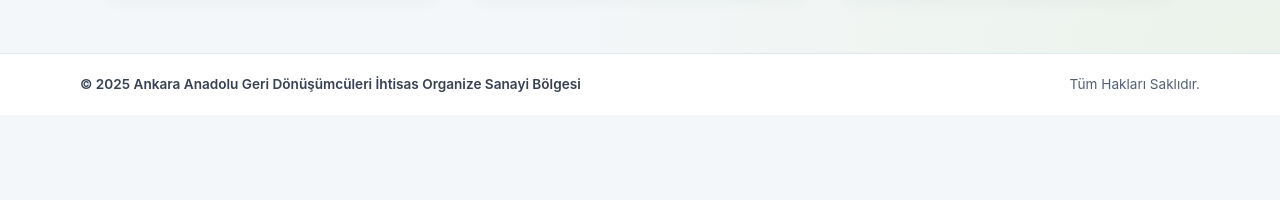
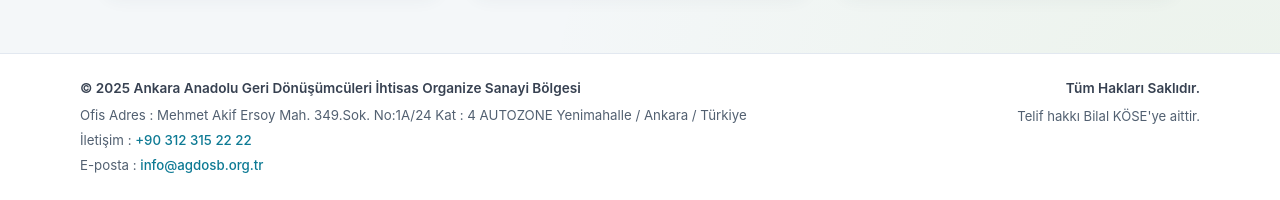
Before and after one commit to agdosb/anasayfa, a plain HTML site: page index.html in a window 1280 px wide. Shown: the part 892-1092 px from the top of the page. Before the commit the page ends 1007 px from the top, so only its background shows below. Drawn offline with Linux system fonts and the light colour scheme.

Commit message:
Add files via upload

```diff
--- a/index.html
+++ b/index.html
@@ -260,7 +260,7 @@
         footer {
             background-color: var(--color-surface);
             border-top: 1px solid var(--color-border);
-            padding: 1.25rem 1.5rem;
+            padding: 1.5rem 1.5rem;
             font-size: 0.85rem;
             color: var(--color-text-muted);
         }
@@ -269,23 +269,68 @@
             max-width: 1120px;
             margin: 0 auto;
             display: flex;
-            align-items: center;
+            align-items: flex-start;
             justify-content: space-between;
-            gap: 0.75rem;
+            gap: 1.5rem;
             flex-wrap: wrap;
+        }
+
+        .footer-left {
+            display: flex;
+            flex-direction: column;
+            align-items: flex-start;
+            gap: 0.3rem;
+            text-align: left;
+        }
+
+        .footer-right {
+            display: flex;
+            flex-direction: column;
+            align-items: flex-end;
+            gap: 0.3rem;
+            text-align: right;
         }
 
         .footer-title {
             font-weight: 600;
             color: var(--color-slate);
+            margin-bottom: 0.15rem;
         }
 
-        @media (max-width: 600px) {
+        .footer-info {
+            font-size: 0.83rem;
+            color: var(--color-text-muted);
+            line-height: 1.5;
+        }
+
+        .footer-info a {
+            color: var(--color-teal);
+            text-decoration: none;
+            font-weight: 500;
+        }
+
+        .footer-info a:hover {
+            text-decoration: underline;
+        }
+
+        .footer-copyright-sub {
+            font-size: 0.82rem;
+            color: var(--color-text-muted);
+        }
+
+        @media (max-width: 768px) {
             main {
                 padding: 1.75rem 1rem 2.5rem;
             }
             .footer-inner {
                 flex-direction: column;
+                align-items: center;
+                text-align: center;
+                gap: 1.1rem;
+            }
+            .footer-left,
+            .footer-right {
+                align-items: center;
                 text-align: center;
             }
         }
@@ -375,8 +420,16 @@
 
     <footer>
         <div class="footer-inner">
-            <span class="footer-title">&copy; 2025 Ankara Anadolu Geri Dönüşümcüleri İhtisas Organize Sanayi Bölgesi</span>
-            <span>Tüm Hakları Saklıdır.</span>
+            <div class="footer-left">
+                <span class="footer-title">&copy; 2025 Ankara Anadolu Geri Dönüşümcüleri İhtisas Organize Sanayi Bölgesi</span>
+                <span class="footer-info">Ofis Adres : Mehmet Akif Ersoy Mah. 349.Sok. No:1A/24 Kat : 4 AUTOZONE Yenimahalle / Ankara / Türkiye</span>
+                <span class="footer-info">İletişim : <a href="tel:+903123152222">+90 312 315 22 22</a></span>
+                <span class="footer-info">E-posta : <a href="mailto:info@agdosb.org.tr">info@agdosb.org.tr</a></span>
+            </div>
+            <div class="footer-right">
+                <span class="footer-title">Tüm Hakları Saklıdır.</span>
+                <span class="footer-copyright-sub">Telif hakkı Bilal KÖSE'ye aittir.</span>
+            </div>
         </div>
     </footer>
 
```
